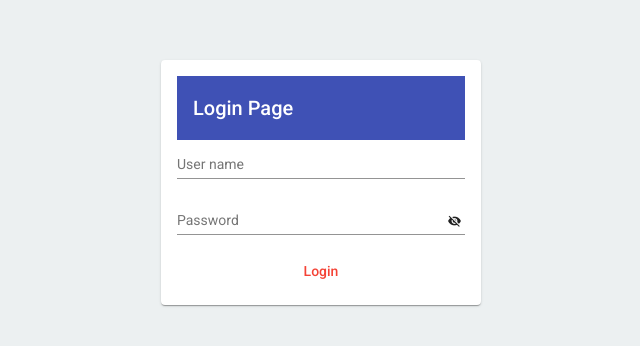
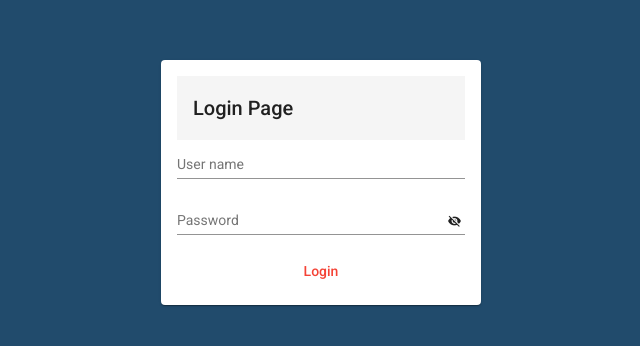
Before and after one commit to januszpolak/angular-loginTemplate, an Angular app: page / in a window 1280 px wide. Shown: the part 218-564 px from the top of the page, without its empty margins (319-959 px from the left). Built offline with nearby package versions, Linux system fonts and the light colour scheme.

Commit message:
update some styles

```diff
--- a/src/app/login/login.component.css
+++ b/src/app/login/login.component.css
@@ -1,3 +1,4 @@
 div{
-    background-color: #ecf0f1;
+    background-color: #214B6C;
+
 }
--- a/src/app/login/login.component.html
+++ b/src/app/login/login.component.html
@@ -1,6 +1,6 @@
 <div fxLayoutAlign="center center" fxFlexFill>
     <mat-card fxFlex="25">
-        <mat-toolbar color="primary">Login Page</mat-toolbar>
+        <mat-toolbar color="#385D7B">Login Page</mat-toolbar>
         <form class="example-form" fxLayoutAlign="stretch" fxLayout="column">
           <!-- Field for user name -->
             <mat-form-field >
--- a/src/styles.css
+++ b/src/styles.css
@@ -1,4 +1,10 @@
 /* You can add global styles to this file, and also import other style files */
 
-html, body { height: 100%; background-color:#2c3e50; }
-body { margin: 0; font-family: Roboto, "Helvetica Neue", sans-serif; }
+body {
+    margin: 0;
+    padding: 0;
+    box-sizing: border-box;
+    font-family: Roboto, "Helvetica Neue", sans-serif;
+    height: 100vh;
+
+}
```
